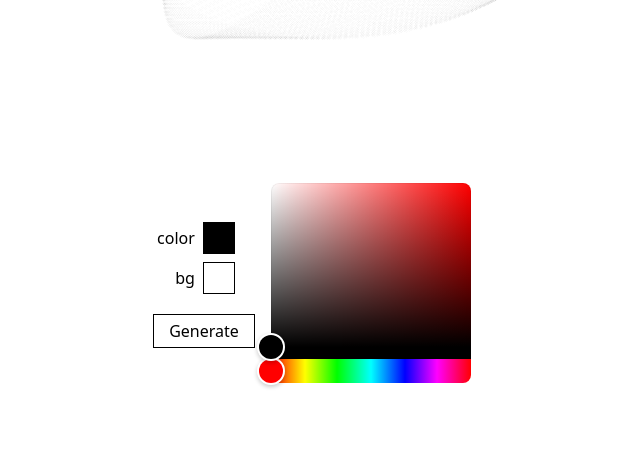
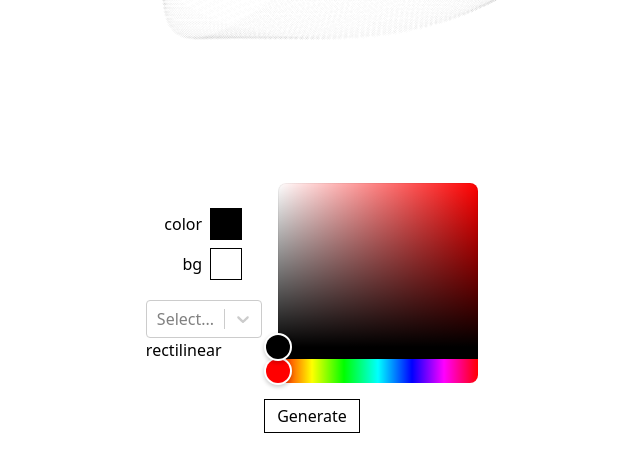
Before and after one commit to evanofslack/samila-ui, a Next.js app: page / in a window 1280 px wide. Shown: the part 881-1353 px from the top of the page, without its empty margins (328-968 px from the left). Built offline with nearby package versions, Linux system fonts and the light colour scheme.

Commit message:
added react-select

```diff
--- a/components/Plot.tsx
+++ b/components/Plot.tsx
@@ -4,11 +4,12 @@ import { GeneratorParams } from "../interfaces";
 import useGenerator from "../hooks/useGenerator";
 import ClipLoader from "react-spinners/ClipLoader";
 import Image from "next/image";
+import Select from "react-select";
 
 export default function Plot() {
     const initialParam: GeneratorParams = {
         eq: 17,
-        proj: null,
+        proj: "rectilinear",
         color: "#000000",
         bg: "#ffffff",
         seed: null,
@@ -17,16 +18,23 @@ export default function Plot() {
     const [params, setParams] = useState<GeneratorParams>(initialParam);
     const [color, setColor] = useState(initialParam.color);
     const [bg, setBg] = useState(initialParam.bg);
+    const [eq, setEq] = useState(initialParam.eq);
+    const [proj, setProj] = useState(initialParam.proj);
     const [active, setActive] = useState("color");
 
     const { img, loading } = useGenerator(params);
 
-    function updateColor() {
+    function regeneratePlot() {
         setParams((prevParams) => ({
             ...prevParams,
             color: color,
             bg: bg,
+            proj: proj,
+            eq: eq,
         }));
+    }
+    function handleSelect(option: any) {
+        setProj(option.value);
     }
 
     return (
@@ -61,13 +69,17 @@ export default function Plot() {
                                 />
                             </div>
                         </div>
-                        <button
-                            className="border font-light border-black p-1 flex items-center justify-center"
-                            onClick={updateColor}
-                        >
-                            {!loading && <p>Generate</p>}
-                            <ClipLoader loading={loading} size={25} speedMultiplier={0.5} />
-                        </button>
+                        <Select
+                            defaultValue={proj}
+                            onChange={handleSelect}
+                            simpleValue={true}
+                            options={[
+                                { value: "rectilinear", label: "rectilinear" },
+                                { value: "polar", label: "polar" },
+                                { value: "hammer", label: "hammer" },
+                            ]}
+                        />
+                        <div>{proj}</div>
                     </div>
                 </div>
 
@@ -78,6 +90,13 @@ export default function Plot() {
                     />
                 </div>
             </div>
+            <button
+                className="border font-light border-black p-1 flex items-center justify-center mt-4 w-24"
+                onClick={regeneratePlot}
+            >
+                {!loading && <p>Generate</p>}
+                <ClipLoader loading={loading} size={25} speedMultiplier={0.5} />
+            </button>
         </div>
     );
 }
--- a/package.json
+++ b/package.json
@@ -13,6 +13,7 @@
     "react": "^17.0.2",
     "react-colorful": "^5.5.1",
     "react-dom": "^17.0.2",
+    "react-select": "^5.2.2",
     "react-spinners": "^0.11.0",
     "swr": "^1.2.2"
   },
```
Also changed, not shown: 1 other file (tests, documents, lock files or other folders).
